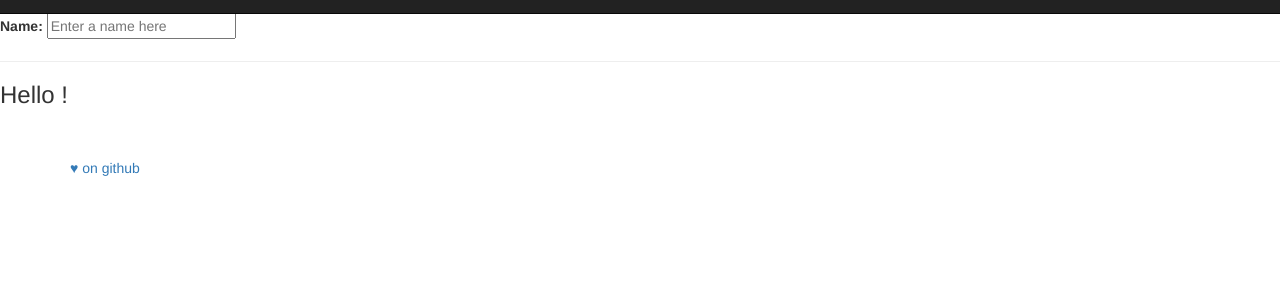
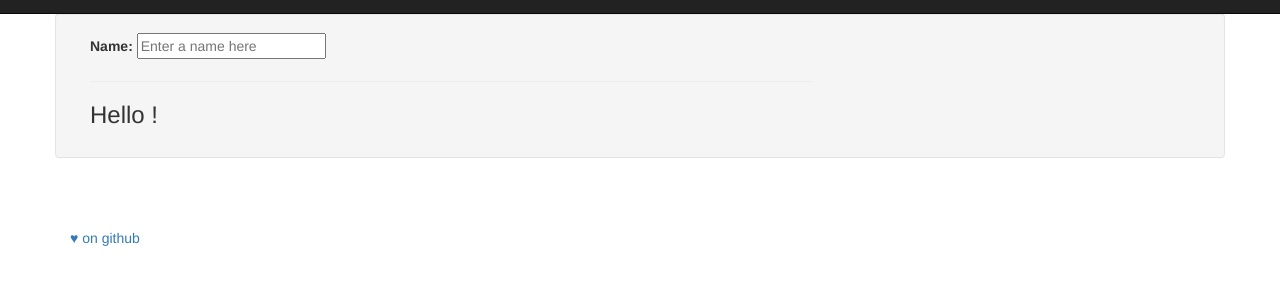
Before and after one commit to teddybon/spazioprove, a plain HTML site: page index.html in a window 1280 px wide. Shown: the part 37-322 px from the top of the page. Drawn offline with nearby package versions, Linux system fonts and the light colour scheme; some packages are replaced by stand-ins of ours.

Commit message:
sistemazione home

```diff
--- a/pages/home.html
+++ b/pages/home.html
@@ -1,7 +1,12 @@
-
-<div>
-    <label>Name:</label>
-    <input type="text" ng-model="yourName" placeholder="Enter a name here">
-    <hr>
-    <h3>Hello {{yourName}}!</h3>
+  <div class="container">
+      <div class="row well">
+          <div class="col-lg-8 col-md-8">
+            <label>Name:</label>
+            <input type="text" ng-model="yourName" placeholder="Enter a name here">
+            <hr>
+            <h3>Hello {{yourName}}!</h3>
+          </div>
+      </div>
+      <!-- /.row -->
   </div>
+  <!-- /.container -->
```
